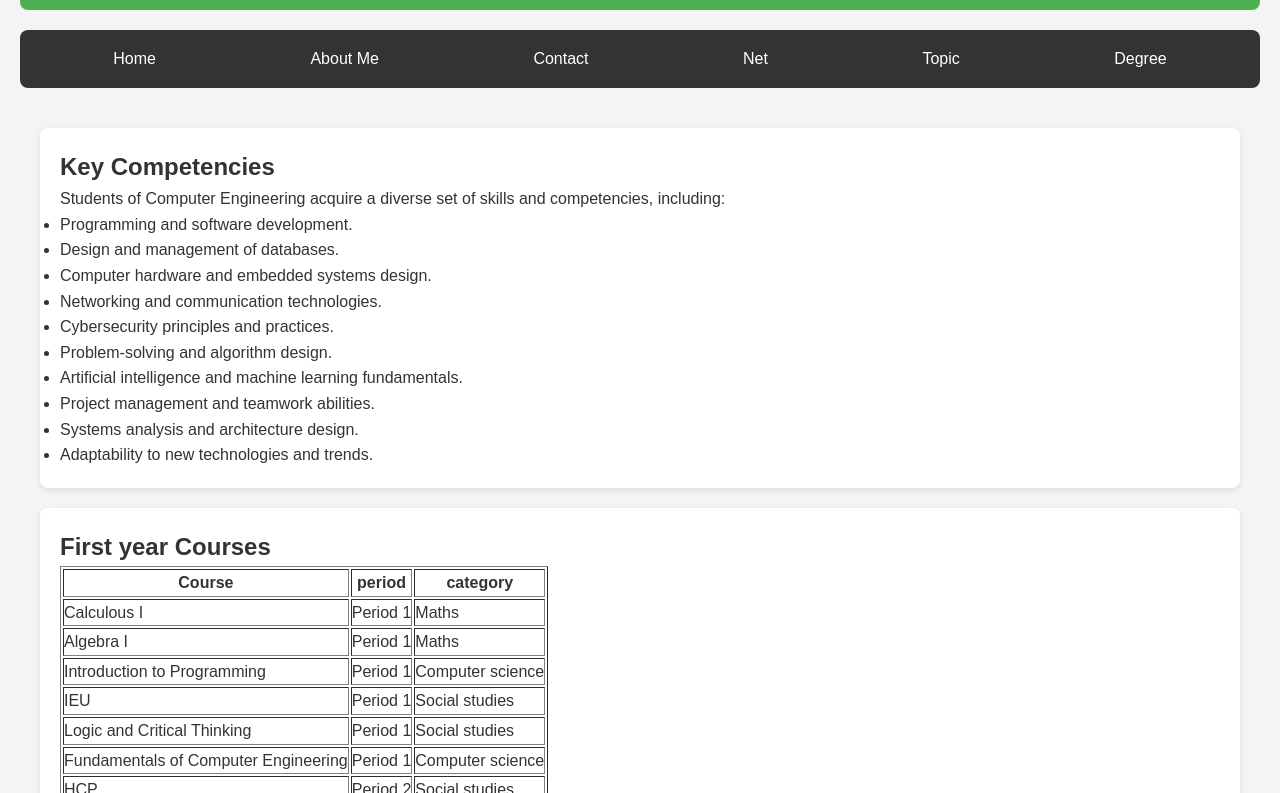
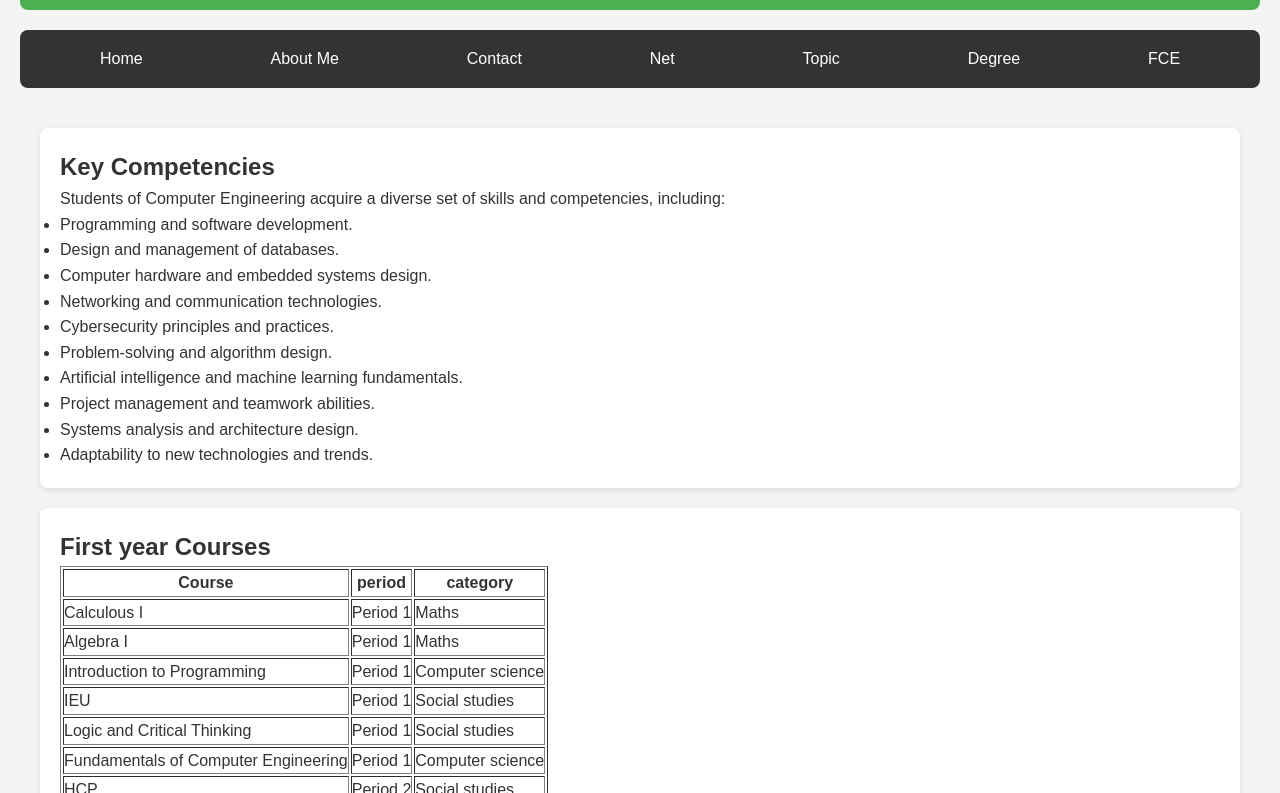
Before and after one commit to BeltranOteOprogramaOlaOtostadora/practical_2, a plain HTML site: page docs/public/degree.html in a window 1280 px wide. Shown: the part 91-884 px from the top of the page. Drawn offline with Linux system fonts and the light colour scheme.

Commit message:
I forgot to introduce  FCE link in degree

```diff
--- a/docs/public/degree.html
+++ b/docs/public/degree.html
@@ -19,7 +19,7 @@
             <li><a href="../public/net.htm">Net</a></li>
             <li><a href="topic.html">Topic</a></li>
             <li><a href="degree.html">Degree</a></li>
-
+            <li><a href="fce.html">FCE</a></li>
 
         </ul>
     </nav>
```
